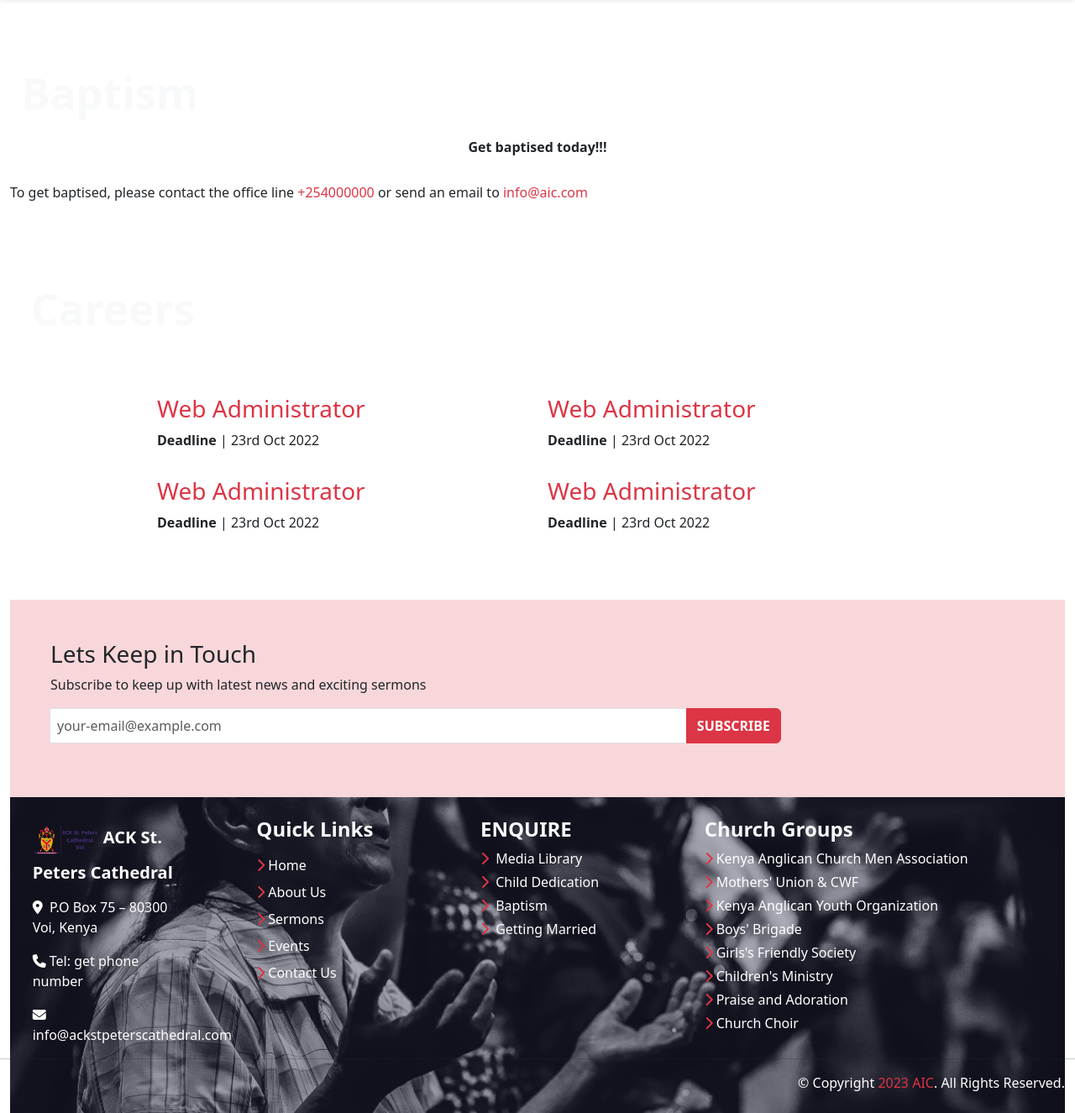
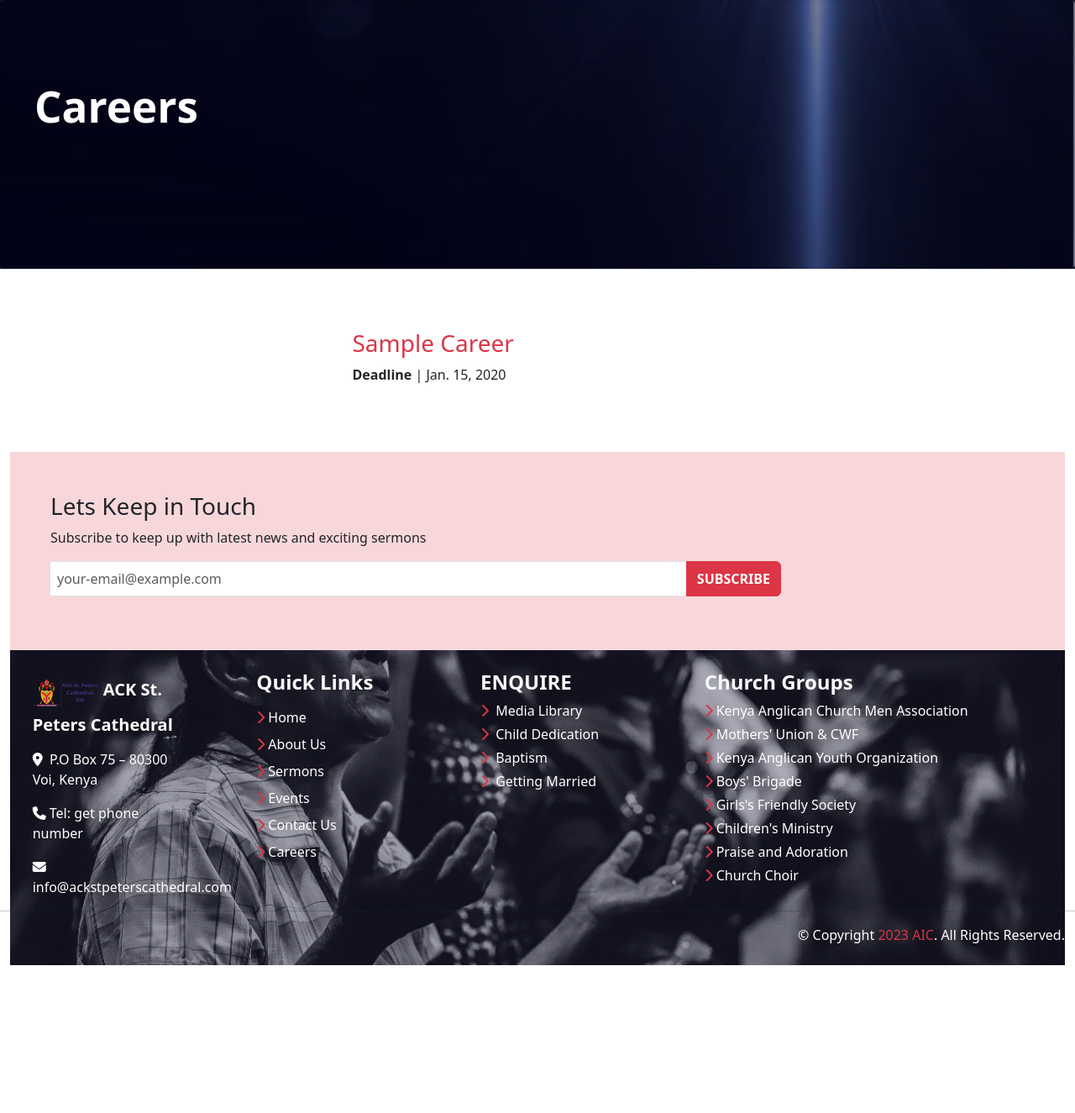
Before and after one commit to muru-technologies/church, a Django app: template church/templates/careers.html in a window 1280 px wide. Shown: the part 87-1412 px from the top of the page at 84% size. After the commit the page ends 1236 px from the top, so only its background shows below. Run offline with Django 4.2, Linux system fonts and the light colour scheme; the template is opened without the code that fills it: most values are stand-ins (such as "Sample title", 1, 10 or a date in 2020); parts of the project's set-up code (start-up, migrations or seed data) failed here and were passed over; some libraries are stand-ins or nearby versions.

Commit message:
added creers page

```diff
--- a/church/static/css/style.css
+++ b/church/static/css/style.css
@@ -199,6 +199,10 @@
 
 .member-header{
     background-image: url(../assets/member.png);
+}
+
+.careers-header{
+    background-image: url(../assets/careers.jpg);
 }
 
 
--- a/church/templates/base.html
+++ b/church/templates/base.html
@@ -112,7 +112,7 @@
                                       <a href="contact.html" class="text-decoration-none drop-links"> Contacts</a>
                                     </li>
                                     <li class="pb-1">
-                                      <a href="careers.html" class="text-decoration-none drop-links"> Careers</a>
+                                      <a href="{% url 'church:careers' %}" class="text-decoration-none drop-links"> Careers</a>
                                     </li>
                                   </ul>
                               </div>
@@ -250,6 +250,7 @@
                   <li class="pt-2"><i class="fa-solid fa-chevron-right text-danger">&nbsp;</i><a href="{% url 'church:sermon_list' %}" class="text-decoration-none foot-link">Sermons</a></li>
                   <li class="pt-2"><i class="fa-solid fa-chevron-right text-danger">&nbsp;</i><a href="{% url 'church:event_list' %}" class="text-decoration-none foot-link">Events</a></li>
                   <li class="pt-2"><i class="fa-solid fa-chevron-right text-danger">&nbsp;</i><a href="{% url 'church:contact' %}" class="text-decoration-none foot-link">Contact Us</a></li>
+                  <li class="pt-2"><i class="fa-solid fa-chevron-right text-danger">&nbsp;</i><a href="{% url 'church:careers' %}" class="text-decoration-none foot-link">Careers</a></li>
                 </ul>
 
               </div>
--- a/church/templates/careers.html
+++ b/church/templates/careers.html
@@ -8,32 +8,13 @@
 {% block content %}
 <!-- header image -->
 
-<div class="about-header position-relative">
-    <!-- header image -->
+    <div class="card bg-dark text-white header-sect rounded-0 border-0">
+        <div class="card-img header-img careers-header"> </div>
+        <div class="card-img-overlay">
+        <h2 class="card-title header-text">Careers</h2>
 
-  <div class="about-header position-relative">
-    <h1 class="header-text text-light top-50">Baptism</h1>
-  </div>
-
-  <!-- header image end-->
-
-  <div class="container-fluid">
-
-    <!-- Sermon detail -->
-
-    <h6 class="fw-bold mt-4 text-center">
-    Get baptised today!!!
-    </h6>
-
-    <div class="row pt-4 justify-content-center">
-
-      <p>
-        To get baptised, please contact the office line <span class="text-danger">+254000000</span>
-        or send an email to <span class="text-danger">info@aic.com</span> </p>
-
-
-    </div> <h1 class="header-text text-light top-50">Careers</h1>
-  </div>
+        </div>
+    </div>
 
   <!-- header image end-->
 
@@ -41,33 +22,16 @@
 
     <div class="row justify-content-center container mx-auto pt-4 mt-5">
 
-        <div class="col-lg-5 col-md-6 col-8 pb-3">
-            <a href="careersdetail.html" class="text-decoration-none drop-links">
-                <h3 class="text-start">Web Administrator</h3>
-            </a>
-            <p><span class="fw-bold">Deadline </span> | 23rd Oct 2022</p>
-        </div>
+        {% for career in career_list %}
 
-        <div class="col-lg-5 col-md-6 col-8 pb-3">
-            <a href="careersdetail.html" class="text-decoration-none drop-links">
-                <h3 class="text-start">Web Administrator</h3>
-            </a>
-            <p><span class="fw-bold">Deadline </span> | 23rd Oct 2022</p>
-        </div>
-
-        <div class="col-lg-5 col-md-6 col-8 pb-3">
-            <a href="careersdetail.html" class="text-decoration-none drop-links">
-                <h3 class="text-start">Web Administrator</h3>
-            </a>
-            <p><span class="fw-bold">Deadline </span> | 23rd Oct 2022</p>
-        </div>
-
-        <div class="col-lg-5 col-md-6 col-8 pb-3">
-            <a href="careersdetail.html" class="text-decoration-none drop-links">
-                <h3 class="text-start">Web Administrator</h3>
-            </a>
-            <p><span class="fw-bold">Deadline </span> | 23rd Oct 2022</p>
-        </div>
-
+            <div class="col-lg-5 col-md-6 col-8 pb-3">
+                <a href="{% url 'church:career_detail' career.slug %}" class="text-decoration-none drop-links">
+                    <h3 class="text-start text-capitalize">{{ career.title }}</h3>
+                </a>
+                <p><span class="fw-bold">Deadline </span> | {{ career.deadline | date}}</p>
+            </div>
+        {% empty %}
+            <h5 class="text-center"> There no Open vancies at the moment</h5>
+        {% endfor %}
     </div>
 {% endblock %}
```
Also changed, not shown: church/admin.py (+11 -1 lines), church/models.py (+21 -0 lines), church/templates/career_detail.html (+14 -19 lines), church/urls.py (+4 -4 lines), church/views.py (+10 -5 lines), church/migrations/0008_career.py (added), church/static/assets/careers.jpg (added).
